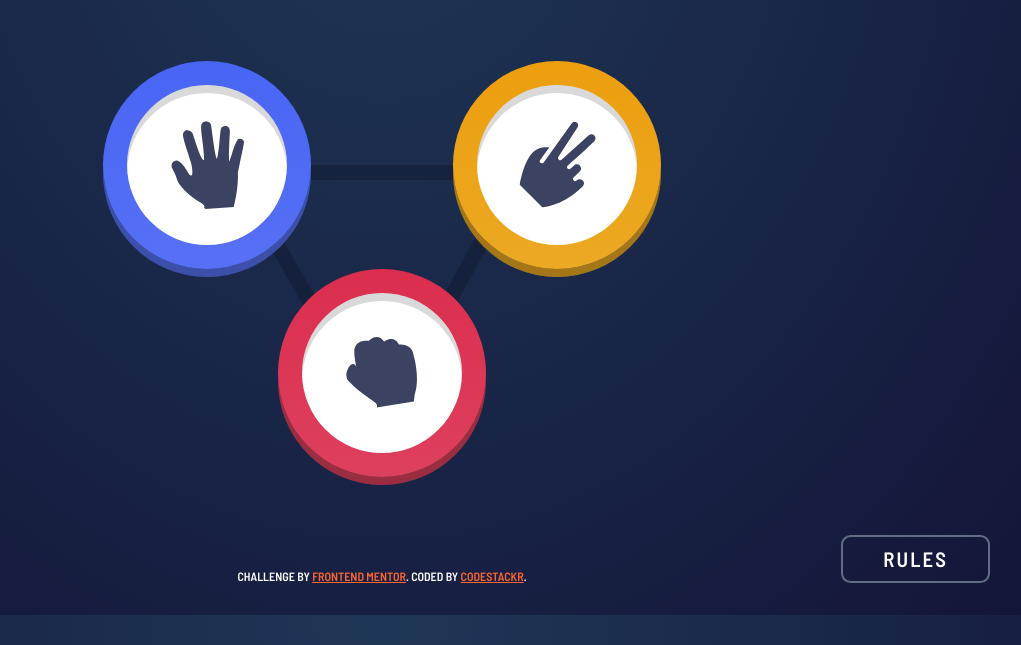
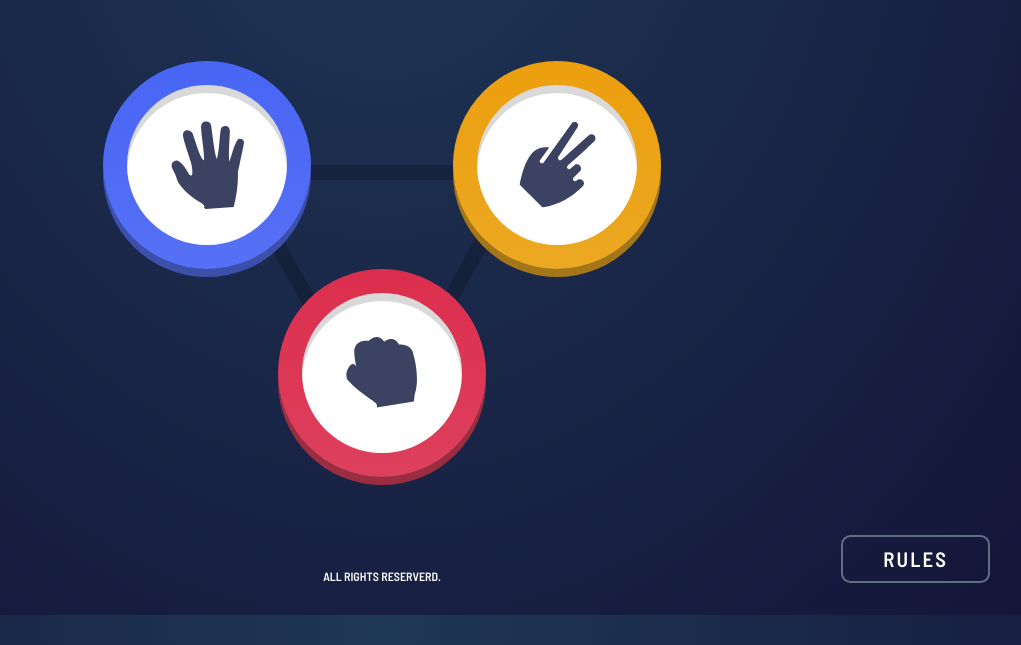
Before and after one commit to Akhilesh6007/Stone-paper-Scissor-game, a plain HTML site: page index.html in a window 1280 px wide. Shown: the part 185-830 px from the top of the page, without its empty margins (258-1279 px from the left). Drawn offline with Linux system fonts and the light colour scheme.

Commit message:
Update index.html

```diff
--- a/index.html
+++ b/index.html
@@ -73,10 +73,7 @@
 
     <footer class="footer">
       <div class="attribution">
-        Challenge by
-        <a href="https://www.frontendmentor.io?ref=challenge" target="_blank"
-          >Frontend Mentor</a
-        >. Coded by <a href="https://youtube.com/codestackr">codeSTACKr</a>.
+        All rights reserverd.
       </div>
     </footer>
   </body>
```
